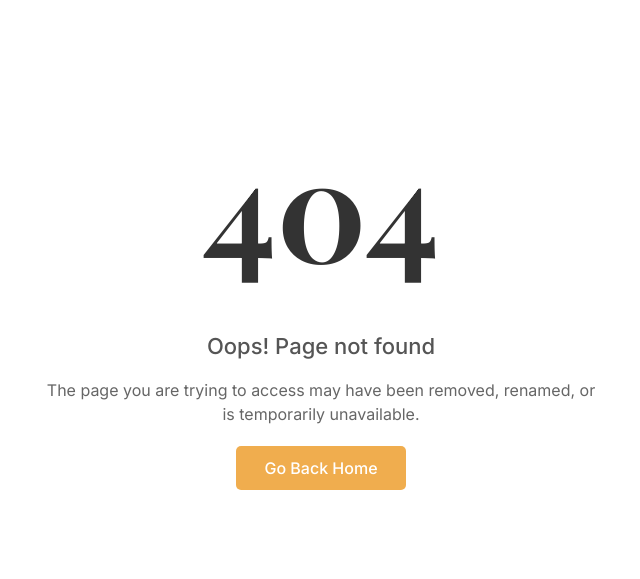
After one commit to jenish83/Django-Blog, a Django app: template templates/404.html in a window 1280 px wide. The commit adds this page. Shown: the top 579 px of the page, without its empty margins (319-959 px from the left). Run offline with Django 5.2, Linux system fonts and the light colour scheme; the template is opened without the code that fills it, so the values that code supplies are empty; some libraries are stand-ins or nearby versions.

Commit message:
added Custome Error-page

```diff
--- /dev/null
+++ b/app/urls.py
@@ -0,0 +1,7 @@
+
+from django.urls import path
+from .import views
+
+urlpatterns = [
+    path('<int:category_id>/', views.posts_by_category, name='posts_by_category')
+]
--- a/blog_main/settings.py
+++ b/blog_main/settings.py
@@ -23,9 +23,9 @@ BASE_DIR = Path(__file__).resolve().parent.parent
 SECRET_KEY = 'django-insecure-hd82-h+06g5m+o-4ob97u_#b5t^a1d@$%*kh@4u9)f-h_091zr'
 
 # SECURITY WARNING: don't run with debug turned on in production!
-DEBUG = True
+DEBUG = False
 
-ALLOWED_HOSTS = []
+ALLOWED_HOSTS = ['*']
 
 
 # Application definition
@@ -37,7 +37,6 @@ INSTALLED_APPS = [
     'django.contrib.sessions',
     'django.contrib.messages',
     'django.contrib.staticfiles',
-
 
     'app',
 
--- a/blog_main/urls.py
+++ b/blog_main/urls.py
@@ -15,7 +15,7 @@ Including another URLconf
     2. Add a URL to urlpatterns:  path('blog/', include('blog.urls'))
 """
 from django.contrib import admin
-from django.urls import path
+from django.urls import path,include
 from . import views
 from django.conf.urls.static import static
 from django.conf import settings
@@ -23,4 +23,5 @@ from django.conf import settings
 urlpatterns = [
     path('admin/', admin.site.urls),
     path('',views.home, name='home'),
+    path('category/', include('app.urls'))
 ] +static(settings.MEDIA_URL, document_root=settings.MEDIA_ROOT)
--- a/blog_main/views.py
+++ b/blog_main/views.py
@@ -3,7 +3,8 @@ from app.models import Category,Blog
 
 def home(request):
     categories = Category.objects.all()
-    featured_posts = Blog.objects.filter(is_featured=True , status=1).order_by('updated_at')
+    featured_posts = Blog.objects.filter(is_featured=True , status=1).order_by('-updated_at')
+
     posts = Blog.objects.filter(is_featured=False,status=1)
 
     context = {
--- /dev/null
+++ b/templates/404.html
@@ -0,0 +1,91 @@
+{% load static %}
+<!DOCTYPE html>
+<html lang="en">
+<head>
+    <meta charset="UTF-8">
+    <title>404 - Page Not Found</title>
+    <meta name="viewport" content="width=device-width, initial-scale=1">
+
+    <!-- Bootstrap -->
+    <link href="https://stackpath.bootstrapcdn.com/bootstrap/4.5.2/css/bootstrap.min.css" rel="stylesheet">
+
+    <!-- Google Fonts similar to your site -->
+    <link href="https://fonts.googleapis.com/css2?family=Playfair+Display:wght@600;700&family=Inter:wght@300;400;500&display=swap" rel="stylesheet">
+
+    <style>
+        body {
+            background-color: #ffffff;
+            font-family: 'Inter', sans-serif;
+            margin: 0;
+            padding: 0;
+        }
+
+        /* Top blog title like your homepage */
+        .site-header {
+            padding: 25px 50px;
+            font-size: 36px;
+            font-weight: 700;
+            font-family: 'Playfair Display', serif;
+            color: #000;
+            border-bottom: 1px solid #eee;
+        }
+
+        /* Main container */
+        .error-wrapper {
+            text-align: center;
+            padding: 100px 20px;
+        }
+
+        .error-code {
+            font-size: 140px;
+            font-weight: 700;
+            font-family: 'Playfair Display', serif;
+            color: #333;
+            margin-bottom: 20px;
+        }
+
+        .error-msg {
+            font-size: 22px;
+            font-weight: 500;
+            color: #555;
+            margin-bottom: 15px;
+        }
+
+        .error-desc {
+            font-size: 16px;
+            color: #666;
+            max-width: 550px;
+            margin: 0 auto 30px auto;
+        }
+
+        .btn-custom {
+            background-color: #f0ad4e;
+            color: white;
+            padding: 12px 28px;
+            border-radius: 5px;
+            font-weight: 500;
+            text-decoration: none;
+        }
+
+        .btn-custom:hover {
+            background-color: #ec971f;
+            color: white;
+        }
+    </style>
+</head>
+
+<body>
+    <div class="error-wrapper">
+        <div class="error-code">404</div>
+
+        <div class="error-msg">Oops! Page not found</div>
+
+        <p class="error-desc">
+            The page you are trying to access may have been removed, renamed, or is temporarily unavailable.
+        </p>
+
+        <a href="{% url 'home' %}" class="btn-custom">Go Back Home</a>
+    </div>
+
+</body>
+</html>
--- /dev/null
+++ b/templates/base.html
@@ -0,0 +1,3 @@
+<!-- Header Part-->
+<!-- Main content Part-->
+<!-- Footer Part-->
```
Also changed, not shown: app/views.py (+19 -2 lines), templates/home.html (+14 -6 lines), templates/posts_by_category.html (added, +90 -0 lines).
